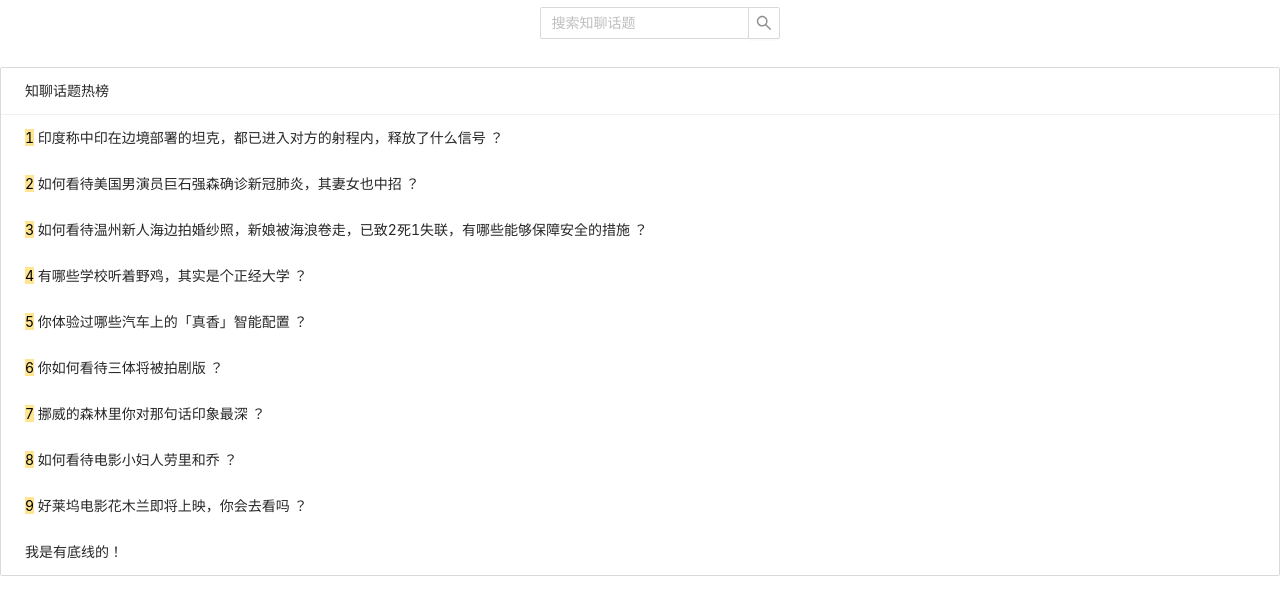
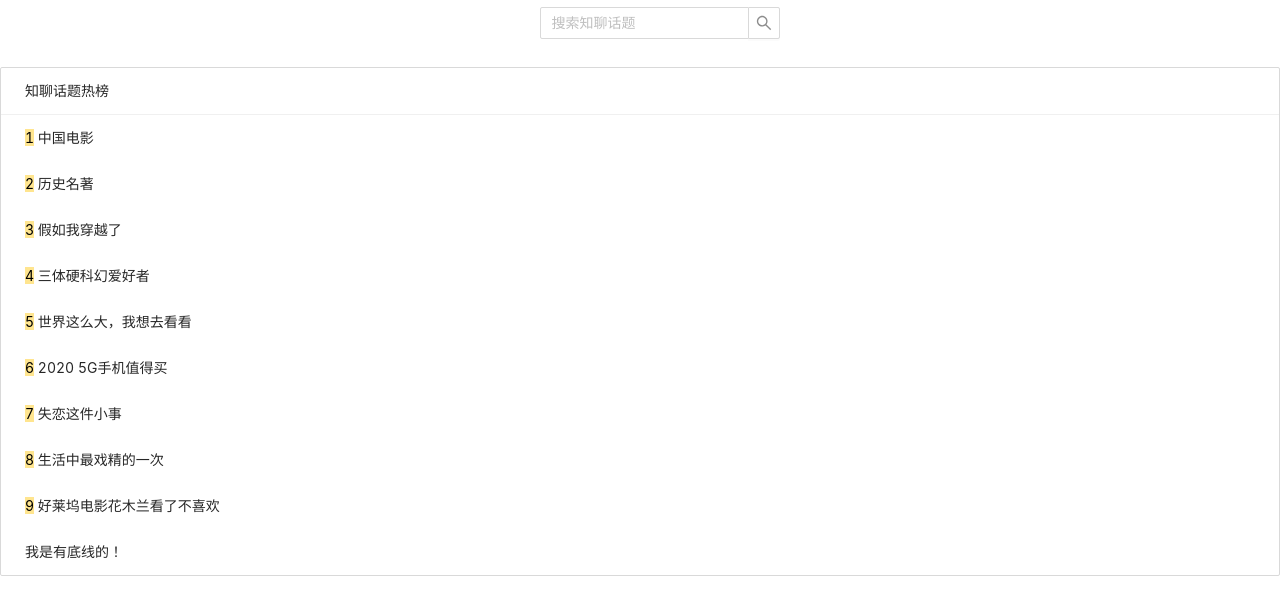
Before and after one commit to studyyiran/happy, a React app: page /home in a window 1280 px wide. Shown: the top 614 px of the page. Built offline with nearby package versions, Linux system fonts and the light colour scheme.

Commit message:
feat: 修改首页数据

```diff
--- a/src/context/mockData.js
+++ b/src/context/mockData.js
@@ -1,11 +1,15 @@
 export const hotTopic = [
   {
-    title: "三体拍电影1",
+    title: "三体拍电视剧",
     totalPeople: 100,
   },
   {
-    title: "三体拍电影2",
+    title: "三体读后感",
     totalPeople: 80,
+  },
+  {
+    title: "聊聊刘慈欣的好作品——流浪地球",
+    totalPeople: 60,
   },
 ];
 
--- a/src/pages/home/index.js
+++ b/src/pages/home/index.js
@@ -5,15 +5,15 @@ import "./index.less";
 export const HomePage = (props) => {
   const { Search } = Input;
   const listData = [
-    "印度称中印在边境部署的坦克，都已进入对方的射程内，释放了什么信号 ？",
-    "如何看待美国男演员巨石强森确诊新冠肺炎，其妻女也中招 ？",
-    "如何看待温州新人海边拍婚纱照，新娘被海浪卷走，已致2死1失联，有哪些能够保障安全的措施 ？",
-    "有哪些学校听着野鸡，其实是个正经大学 ？",
-    "你体验过哪些汽车上的「真香」智能配置 ？",
-    "你如何看待三体将被拍剧版 ？",
-    "挪威的森林里你对那句话印象最深 ？",
-    "如何看待电影小妇人劳里和乔 ？",
-    "好莱坞电影花木兰即将上映，你会去看吗 ？",
+    "中国电影",
+    "历史名著",
+    "假如我穿越了",
+    "三体硬科幻爱好者",
+    "世界这么大，我想去看看",
+    "2020 5G手机值得买",
+    "失恋这件小事",
+    "生活中最戏精的一次",
+    "好莱坞电影花木兰看了不喜欢",
   ];
   const [data, setData] = useState(listData);
 
```
